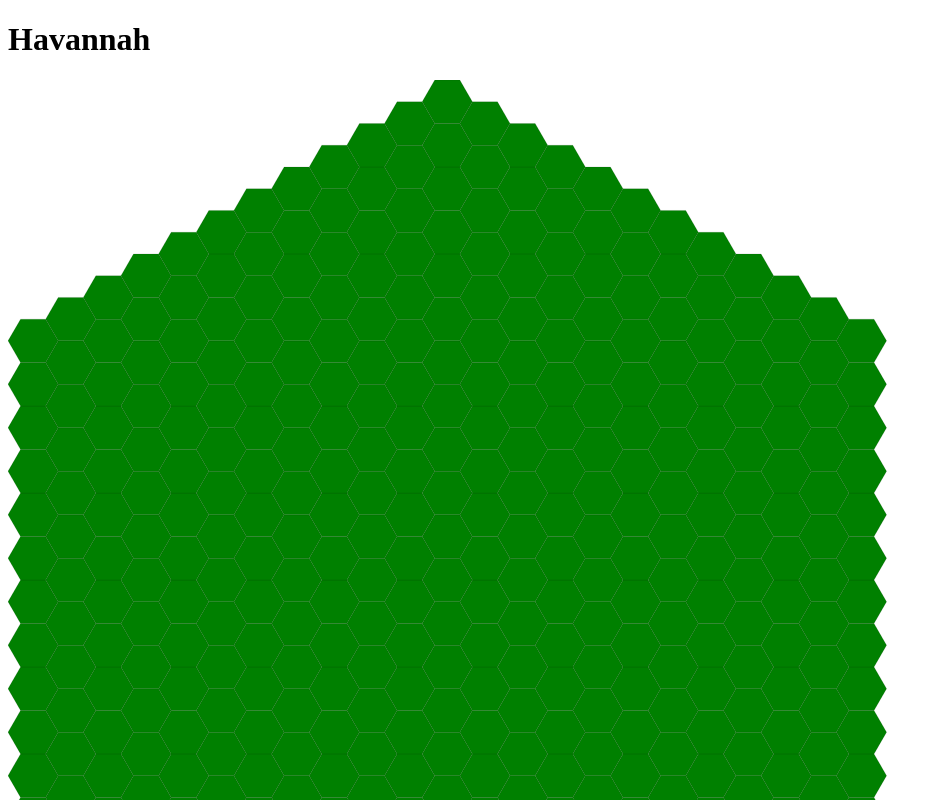
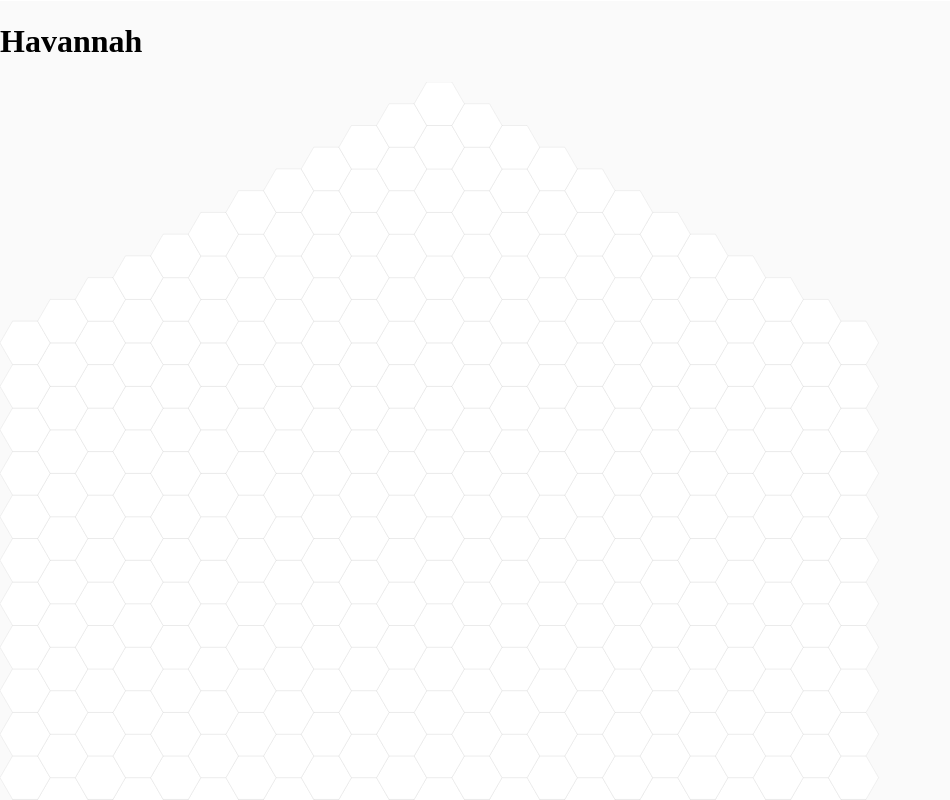
Before and after one commit to devinsm/better-havannah, a React (Create React App) app: page / in a window 1280 px wide. Shown: the top 800 px of the page, without its empty margins (0-950 px from the left). Built offline with nearby package versions, Linux system fonts and the light colour scheme.

Commit message:
Sets colors

```diff
--- a/public/index.html
+++ b/public/index.html
@@ -40,4 +40,16 @@
       To create a production bundle, use `npm run build` or `yarn build`.
     -->
   </body>
+  <style>
+    html,
+    body,
+    #root {
+      height: 100%;
+      margin: 0;
+      padding: 0;
+    }
+    #root {
+      padding: 1px 0;
+    }
+  </style>
 </html>
--- a/src/App.tsx
+++ b/src/App.tsx
@@ -1,11 +1,23 @@
 import React from 'react';
 import Board from 'components/Board';
+import { makeStyles, createStyles } from '@material-ui/core/styles';
+
+const useAppStyles = makeStyles(theme =>
+  createStyles({
+    root: {
+      backgroundColor: theme.palette.background.default,
+      minHeight: '100%',
+      padding: '1px 0'
+    }
+  })
+);
 const App: React.ComponentType = () => {
+  const styleClasses = useAppStyles();
   return (
-    <>
+    <div className={styleClasses.root}>
       <h1>Havannah</h1>
       <Board />
-    </>
+    </div>
   );
 };
 
--- a/src/components/Cell.tsx
+++ b/src/components/Cell.tsx
@@ -2,6 +2,7 @@ import React, { useContext } from 'react';
 import Coordinate, { File } from 'models/Coordinate';
 import { observer } from 'mobx-react';
 import { ServiceContext } from 'services/ServiceContainer';
+import { makeStyles, createStyles } from '@material-ui/core/styles';
 import * as utils from 'utils';
 
 type SvgCoordinate = { x: number; y: number };
@@ -110,6 +111,15 @@ function getSvgCoords({
   };
 }
 
+const useCellStyles = makeStyles(theme =>
+  createStyles({
+    root: {
+      fill: theme.palette.background.paper,
+      stroke: theme.palette.grey['600']
+    }
+  })
+);
+
 export interface CellProps {
   location: Coordinate;
   /**
@@ -123,6 +133,7 @@ const Cell: React.ComponentType<CellProps> = ({
   location,
   cellSideLength
 }: CellProps) => {
+  const styleClasses = useCellStyles();
   const { gameController } = useContext(ServiceContext);
   const cellHeight = getCellHeight(cellSideLength);
   const topLeft: SvgCoordinate = getSvgCoords({
@@ -155,6 +166,7 @@ const Cell: React.ComponentType<CellProps> = ({
   const toString = (point: SvgCoordinate): string => `${point.x},${point.y}`;
   return (
     <polygon
+      className={styleClasses.root}
       points={`${toString(topLeft)} ${toString(topRight)} ${toString(
         middleRight
       )} ${toString(bottomRight)} ${toString(bottomLeft)} ${toString(
@@ -163,8 +175,6 @@ const Cell: React.ComponentType<CellProps> = ({
       role="button"
       aria-label={`Cell ${location.file}${location.rank}`}
       aria-pressed="false"
-      fill="green"
-      stroke="black"
       strokeWidth="0.01"
     />
   );
--- a/src/index.tsx
+++ b/src/index.tsx
@@ -3,14 +3,33 @@ import ReactDOM from 'react-dom';
 import App from './App';
 import { ServiceContext } from 'services/ServiceContainer';
 import GameController from 'services/GameController';
+import useMediaQuery from '@material-ui/core/useMediaQuery';
+import { ThemeProvider, createMuiTheme } from '@material-ui/core/styles';
 import * as serviceWorker from './serviceWorker';
 
-ReactDOM.render(
-  <ServiceContext.Provider value={{ gameController: new GameController() }}>
-    <App />
-  </ServiceContext.Provider>,
-  document.getElementById('root')
-);
+const WrappedApp: React.ComponentType = () => {
+  const prefersDarkMode = useMediaQuery('(prefers-color-scheme: dark)');
+
+  const theme = React.useMemo(
+    () =>
+      createMuiTheme({
+        palette: {
+          type: prefersDarkMode ? 'dark' : 'light'
+        }
+      }),
+    [prefersDarkMode]
+  );
+
+  return (
+    <ThemeProvider theme={theme}>
+      <ServiceContext.Provider value={{ gameController: new GameController() }}>
+        <App />
+      </ServiceContext.Provider>
+    </ThemeProvider>
+  );
+};
+
+ReactDOM.render(<WrappedApp />, document.getElementById('root'));
 
 // If you want your app to work offline and load faster, you can change
 // unregister() to register() below. Note this comes with some pitfalls.
```
Also changed, not shown: 1 other file (tests, documents, lock files or other folders).
